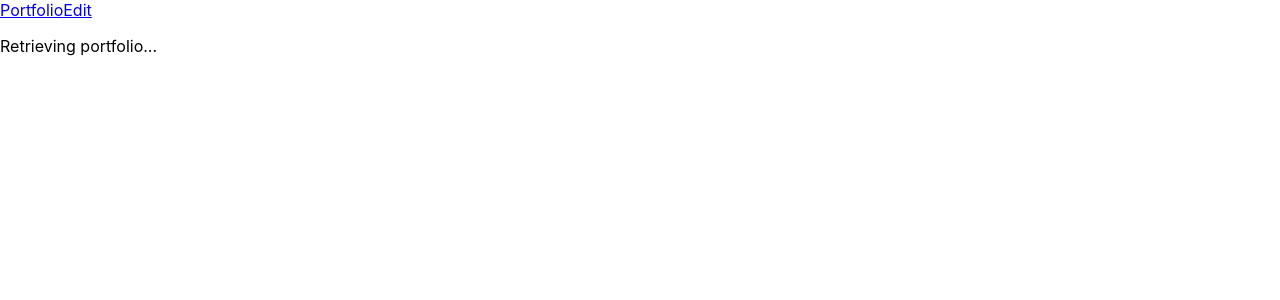
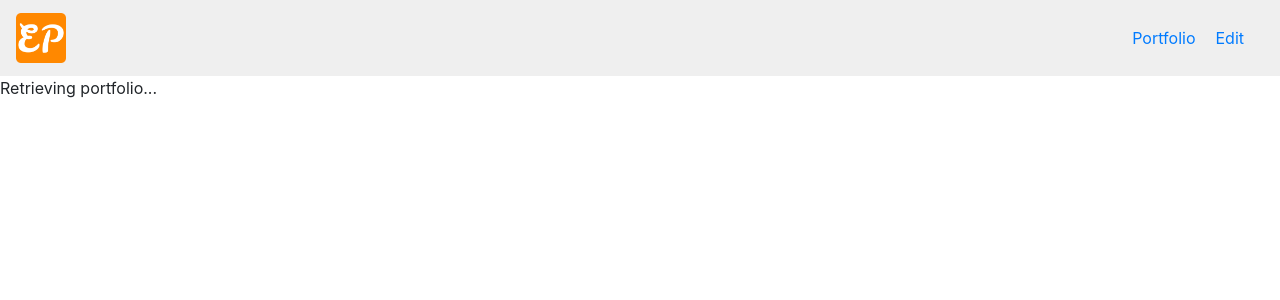
Before and after one commit to csaye/easy-portfolio, a React (Create React App) app: page / in a window 1280 px wide. Shown: the top 300 px of the page. Built offline with nearby package versions, Linux system fonts and the light colour scheme; no server answers; the database is empty.

Commit message:
Import bootstrap and update navbar.

```diff
--- a/package.json
+++ b/package.json
@@ -6,6 +6,9 @@
     "@testing-library/jest-dom": "^5.11.9",
     "@testing-library/react": "^11.2.3",
     "@testing-library/user-event": "^12.6.2",
+    "bootstrap": "^4.6.0",
+    "jquery": "^3.5.1",
+    "popper.js": "^1.16.1",
     "react": "^17.0.1",
     "react-dom": "^17.0.1",
     "react-router-dom": "^5.2.0",
--- /dev/null
+++ b/src/components/Navbar/Navbar.css
@@ -0,0 +1,29 @@
+.navbar {
+  background-color: #efefef;
+  min-height: 75px;
+}
+
+.navbar-brand img {
+  height: 50px;
+}
+
+.navbar-nav .nav-item {
+  height: 100%;
+}
+
+.navbar-nav li a, .navbar-nav li button, .navbar-nav li p {
+    float: right;
+}
+
+/* Top */
+@media (min-width: 992px) {
+  .Navbar .link {
+    margin-right: 20px;
+  }
+}
+/* Dropdown */
+@media (max-width: 991px) {
+  .Navbar .link {
+    margin-top: 5px;
+  }
+}
--- a/src/components/Navbar/Navbar.js
+++ b/src/components/Navbar/Navbar.js
@@ -1,10 +1,26 @@
+import './Navbar.css';
 import { Link } from 'react-router-dom';
+import logo from '../../img/logo.png';
 
 function Navbar() {
   return (
     <div className="Navbar">
-      <Link to="/">Portfolio</Link>
-      <Link to="/edit">Edit</Link>
+      <nav className="navbar navbar-expand-lg navbar-light">
+        <Link className="navbar-brand" to="/"><img src={logo} alt="logo" /></Link>
+        <button className="navbar-toggler" type="button" data-toggle="collapse" data-target="#navbarNav" aria-controls="navbarNav" aria-expanded="false" aria-label="Toggle navigation">
+          <span className="navbar-toggler-icon"></span>
+        </button>
+        <div className="collapse navbar-collapse" id="navbarNav">
+          <ul className="navbar-nav ml-auto">
+            <li className="nav-item">
+              <Link to="/" className="link">Portfolio</Link>
+            </li>
+            <li className="nav-item">
+              <Link to="/edit" className="link">Edit</Link>
+            </li>
+          </ul>
+        </div>
+      </nav>
     </div>
   );
 }
--- a/src/index.js
+++ b/src/index.js
@@ -3,6 +3,8 @@ import ReactDOM from 'react-dom';
 import './index.css';
 import App from './components/App/App.js';
 import reportWebVitals from './reportWebVitals';
+import 'bootstrap/dist/css/bootstrap.min.css';
+import 'bootstrap/dist/js/bootstrap.js';
 
 ReactDOM.render(
   <React.StrictMode>
```
Also changed, not shown: src/img/logo.png (added), 1 other file (tests, documents, lock files or other folders).
